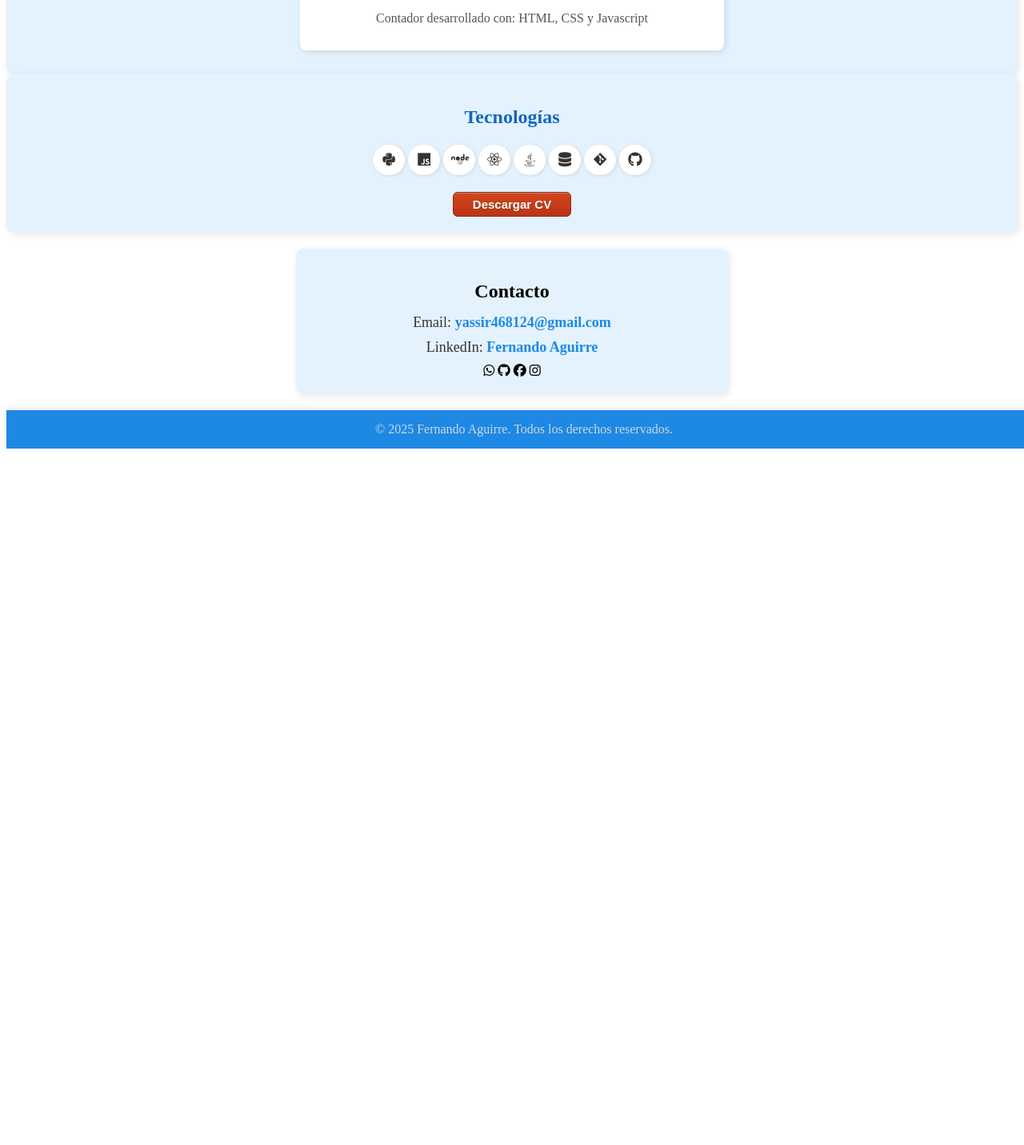
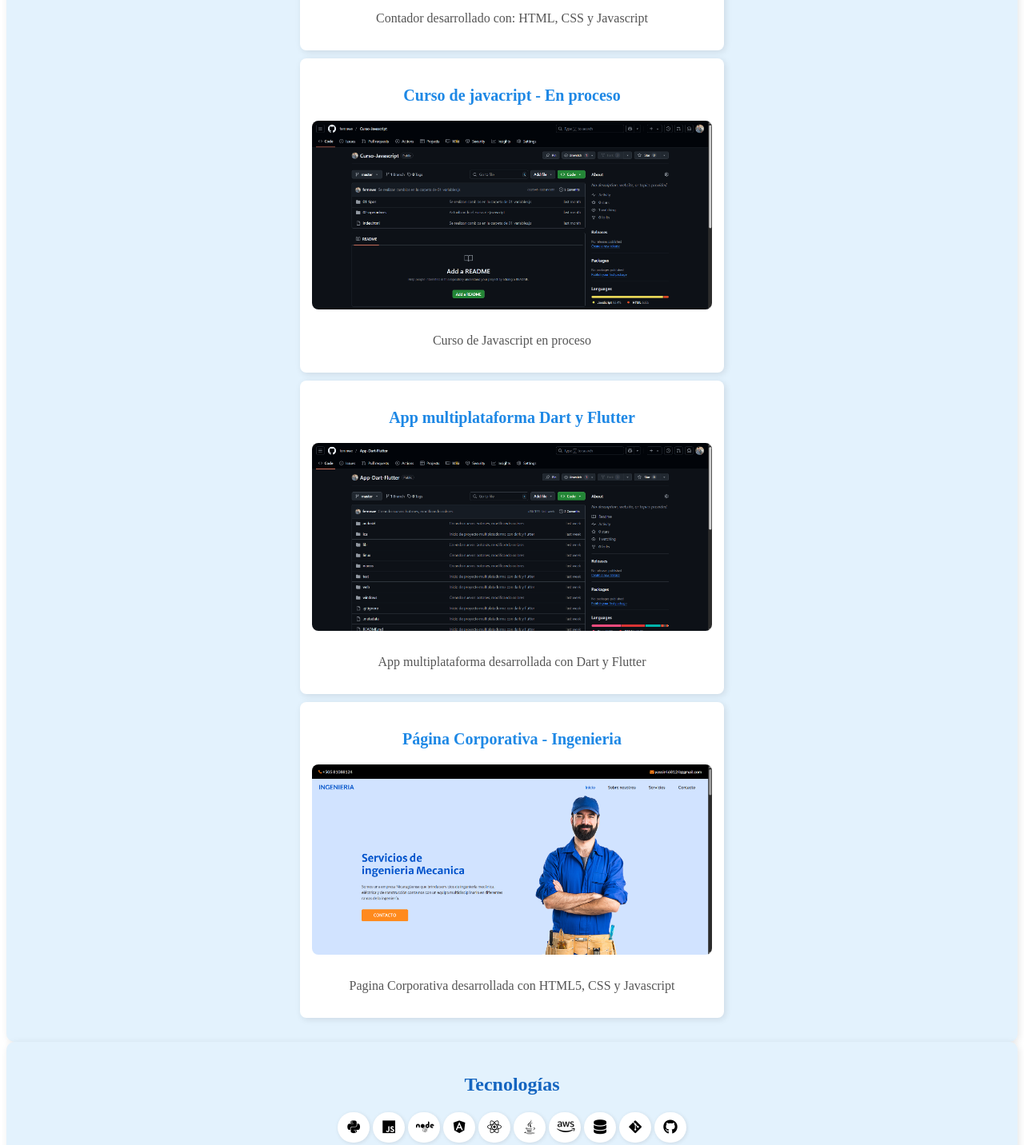
Before and after one commit to fernnwe/Portafolio-, a plain HTML site: page index.html in a window 1280 px wide. Shown: the part 3145-4577 px from the top of the page at 80% size. Before the commit the page ends 3714 px from the top, so only its background shows below. Drawn offline with Linux system fonts and the light colour scheme.

Commit message:
Agregando nuevos iconos y proyectos

```diff
--- a/CSS/style.css
+++ b/CSS/style.css
@@ -302,7 +302,7 @@ footer p {
     max-width: 400px;
     box-shadow: 1px 1px 5px rgba(0, 0, 0, 0.1);
     font-size: 18px;
-    color: #333;
+    color: currentColor;
 }
 
 .myButton {
--- a/index.html
+++ b/index.html
@@ -90,6 +90,33 @@
             <p>Contador desarrollado con: HTML, CSS y Javascript</p>
 
         </div>
+
+        <div class="proyecto">
+            <h3>Curso de javacript - En proceso</h3>
+            <a href="https://github.com/fernnwe/Curso-Javascript" target="_blank">
+                <img src="IMG/curso.png" alt="Proyecto 4" class="imagen-proyecto">
+
+            </a>
+            <p>Curso de Javascript en proceso</p>
+        </div>
+
+        <div class="proyecto">
+            <h3>App multiplataforma Dart y Flutter</h3>
+            <a href="https://github.com/fernnwe/App-Dart-Flutter" target="_blank">
+                <img src="IMG/app dart.png" alt="proyecto 5" class="imagen-proyecto">
+            </a>
+            <p>App multiplataforma desarrollada con Dart y Flutter</p>
+
+        </div>
+
+        <div class="proyecto">
+            <h3>Página Corporativa - Ingenieria</h3>
+            <a href="https://servicio-ingenieria.netlify.app/" target="_blank">
+                <img src="IMG/ingenieria.png" alt="proyecto 6" class="imagen-proyecto">
+            </a>
+            <p>Pagina Corporativa desarrollada con HTML5, CSS y Javascript</p>
+
+        </div>
     </section>
 
     <section id="tecnologias">
@@ -98,8 +125,10 @@
             <li class="fa-brands fa-python"></li>
             <li class="fa-brands fa-js"></li>
             <li class="fa-brands fa-node"></li>
+            <li class="fa-brands fa-angular"></li>
             <li class="fa-brands fa-react"></li>
             <li class="fa-brands fa-java"></li>
+            <li class="fa-brands fa-aws"></li>
             <li class="fa-solid fa-database"></li>
             <li class="fa-brands fa-git-alt"></li>
             <li class="fa-brands fa-github"></li>
```
Also changed, not shown: IMG/app dart.png (added), IMG/curso.png (added), IMG/ingenieria.png (added).
